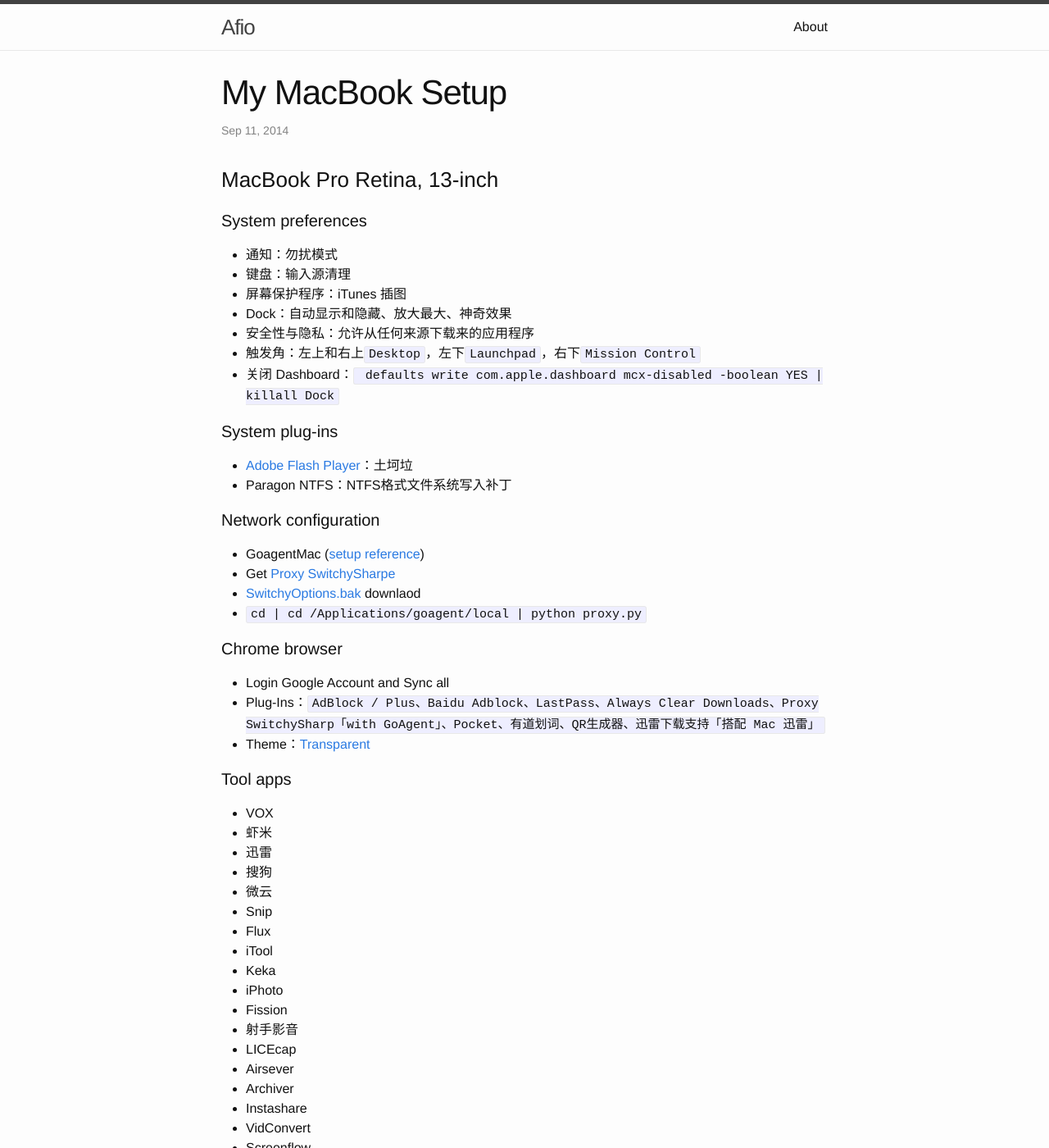
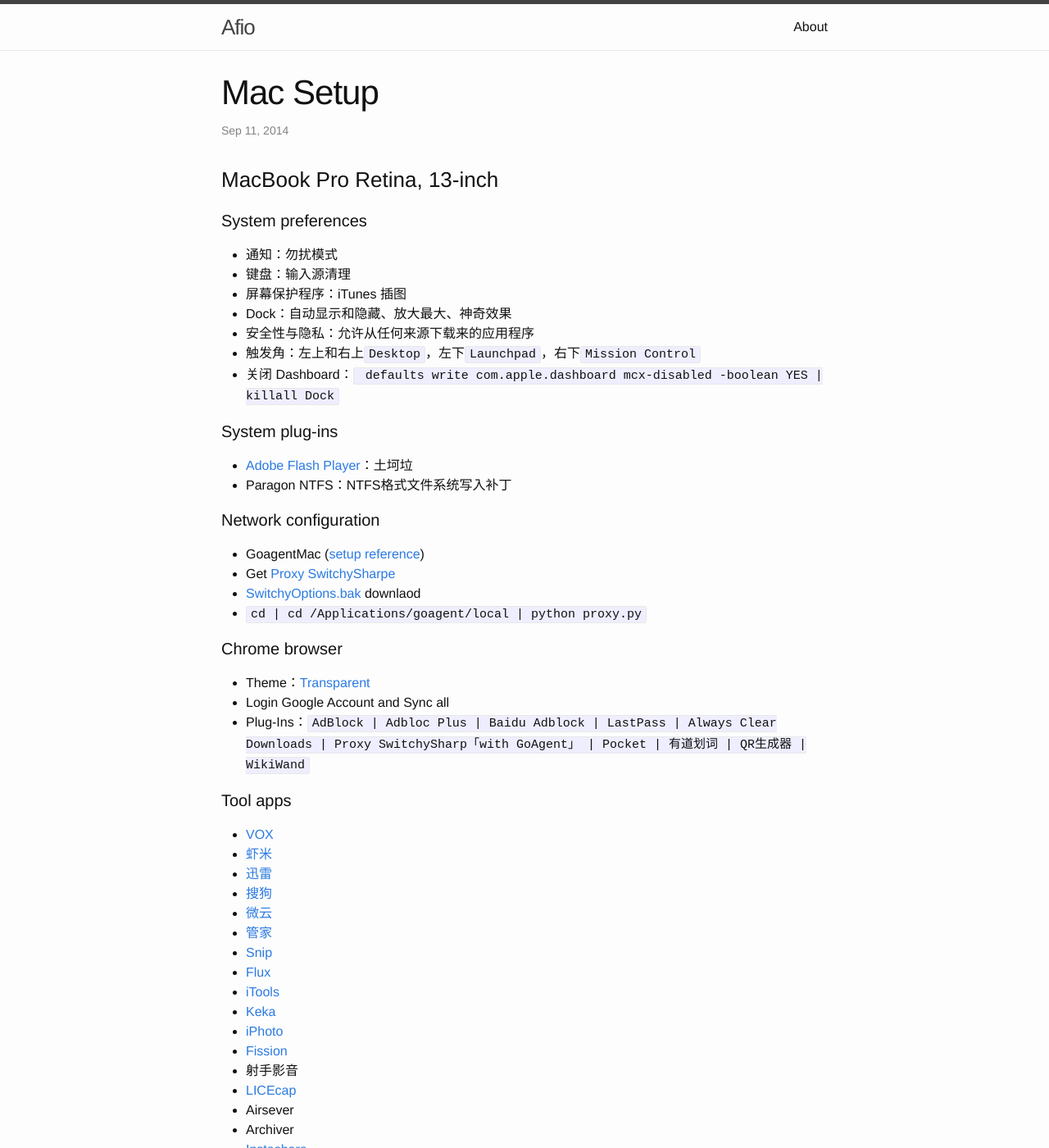
Before and after one commit to Afio/afio.github.io, a Jekyll site: the page built from _posts/2014-09-11-MySetup.markdown, in a window 1280 px wide and 1400 px high. Shown: the whole window at 82% size. Built offline with Jekyll 4.4.1, drawn with Linux system fonts in a browser that asks for light colours; comment, search, counter and statistics services are not loaded.

Commit message:
mac update

```diff
--- a/_posts/2014-09-11-MySetup.markdown
+++ b/_posts/2014-09-11-MySetup.markdown
@@ -1,6 +1,6 @@
 ---
 layout: post
-title:  "My MacBook Setup"
+title:  "Mac Setup"
 date:   2014-09-11 17:01:41
 categories: setup
 
@@ -31,50 +31,51 @@ categories: setup
 
 ####Chrome browser
 
+  - Theme：[Transparent](https://chrome.google.com/webstore/detail/transparent/oegogboflfgdoajlmhilbamjblflfibj?hl=zh-CN)
    - Login Google Account and Sync all
-   - Plug-Ins：`AdBlock / Plus、Baidu Adblock、LastPass、Always Clear Downloads、Proxy SwitchySharp「with GoAgent」、Pocket、有道划词、QR生成器、迅雷下载支持「搭配 Mac 迅雷」`
-   - Theme：[Transparent](https://chrome.google.com/webstore/detail/transparent/oegogboflfgdoajlmhilbamjblflfibj?hl=zh-CN)
+   - Plug-Ins：`AdBlock   | Adbloc Plus  | Baidu Adblock  |  LastPass  |  Always Clear Downloads  |  Proxy SwitchySharp「with GoAgent」  |  Pocket  |  有道划词  |  QR生成器  |  WikiWand`
 
 #### Tool apps
 
-- VOX
-- 虾米
-- 迅雷
-- 搜狗
-- 微云
-- Snip
-- Flux
-- iTool
-- Keka
-- iPhoto
-- Fission
+- [VOX](http://coppertino.com/)
+- [虾米](http://www.xiami.com/apps/mac)
+- [迅雷](http://mac.xunlei.com/)
+- [搜狗](http://pinyin.sogou.com/mac/)
+- [微云](http://www.weiyun.com/download.html)
+- [管家](http://mac.guanjia.qq.com/)
+- [Snip](http://snip.qq.com/)
+- [Flux](https://justgetflux.com/)
+- [iTools](http://www.itools.cn/itoolsmacjiantibanxiazai)
+- [Keka](http://www.kekaosx.com/zh-cn/)
+- [iPhoto](https://www.apple.com/cn/mac/iphoto/)
+- [Fission](http://rogueamoeba.com/fission/)
 - 射手影音
-- LICEcap
+- [LICEcap](http://www.cockos.com/licecap/)
 - Airsever
 - Archiver
-- Instashare
+- [Instashare](http://instashareapp.com/)
 - VidConvert
 - Screenflow
-- Blue Planet
+- [Blue Planet](http://blueplanetapp.com/)
 - Civilization V
 
 #### Work apps
 
-- QQ
-- 微信
-- Airmail
-- Dropbox
+- [QQ](http://im.qq.com/macqq/)
+- [微信](http://weixin.qq.com/cgi-bin/readtemplate?t=mac)
+- [Airmail](https://rink.hockeyapp.net/apps/84be85c3331ee1d222fd7f0b59e41b04)
+- [Dropbox](https://www.dropbox.com/zh_CN/downloading?os=mac)
 - Mindnode
 - MS Office 2011
 - iWorks :  `Keynote | Numbers  | Pages`
 
 #### Study apps
 
-- Mou
-- Github
-- iTerm2
-- 码薄笔记
-- Sublime
+- [Mou](http://25.io/mou/)
+- [Github](https://mac.github.com/)
+- [iTerm2](http://imwuyu.me/talk-about/cool-iterm2.html/)
+- [码薄笔记](http://marboo.biz/zh_CN/)
+- [Sublime](http://www.sublimetext.com/3)
 - Sketch Mac
 - Illustrator CC
 - Photoshop CC
```
